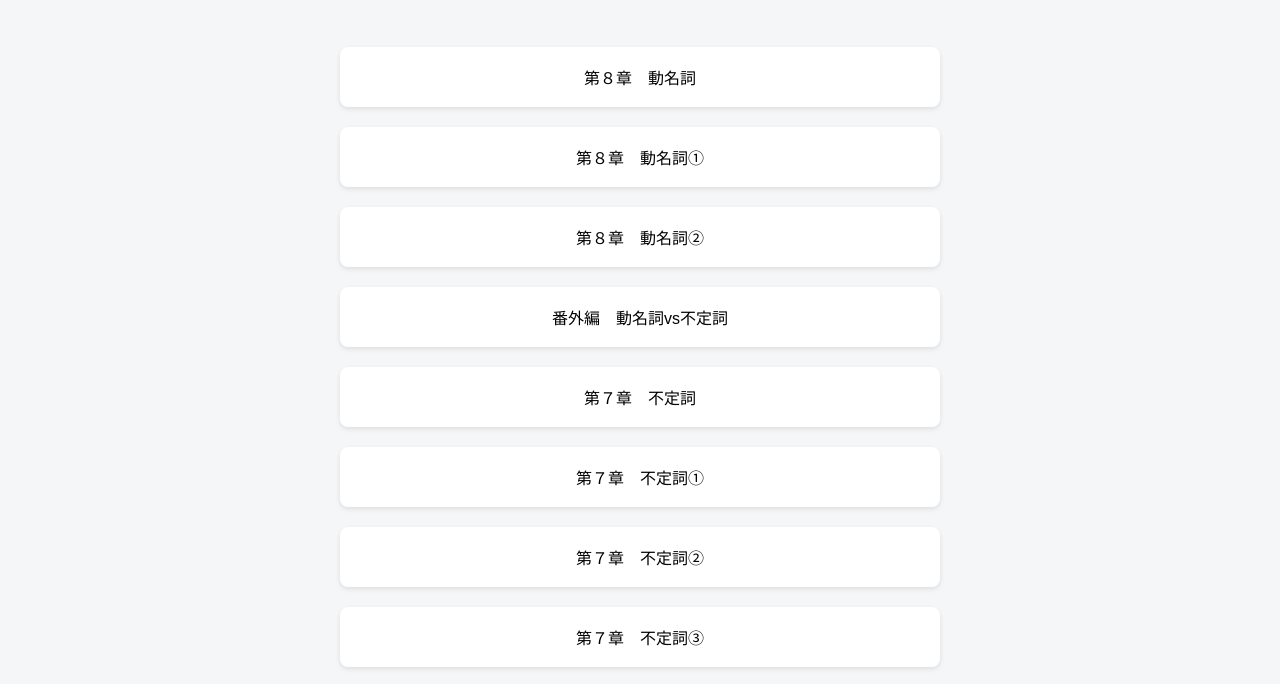
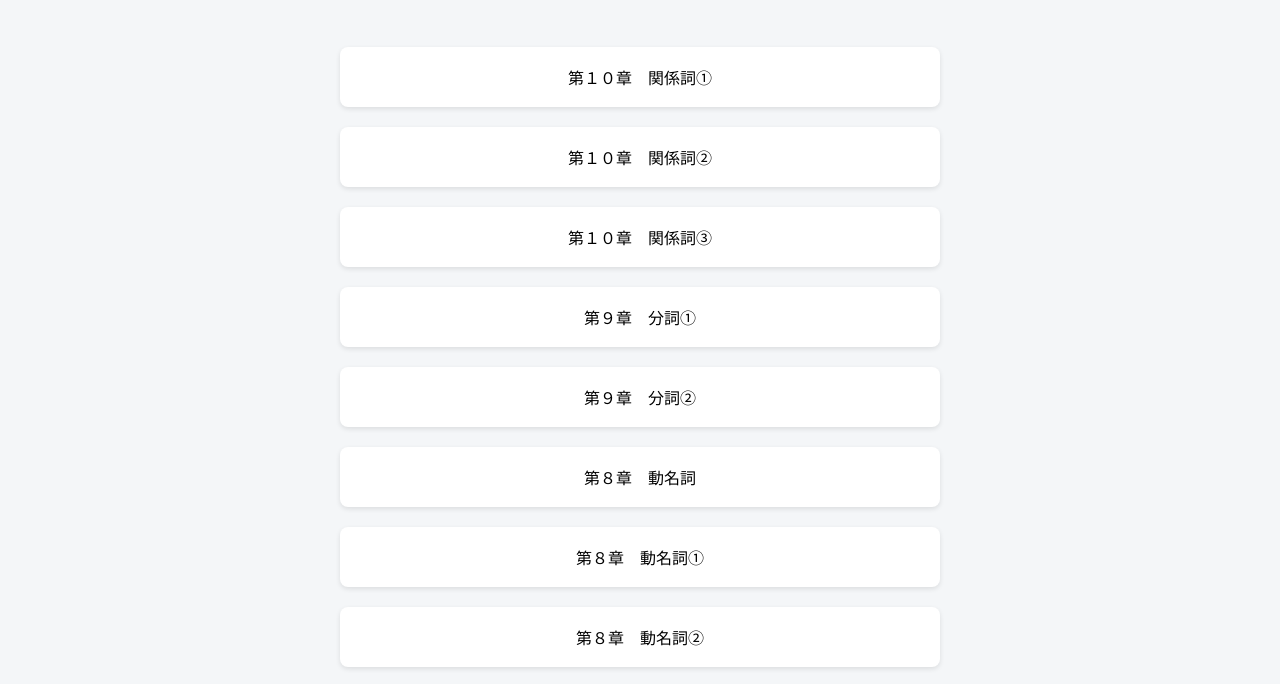
Before and after one commit to DaichiG-SBMK/Ansho-Reibun-top, a plain HTML site: page index.html in a window 1280 px wide. Shown: the part 87-771 px from the top of the page. Drawn offline with Linux system fonts and the light colour scheme.

Commit message:
Add files via upload

```diff
--- a/index.html
+++ b/index.html
@@ -54,6 +54,26 @@ h1 {
 <h1>暗唱例文道場</h1>
 
 <div class="container">
+
+<button class="chapter-btn" onclick="location.href='https://daichig-sbmk.github.io/Ansho-Reibun-101/'">
+第１０章　関係詞①
+</button>
+
+<button class="chapter-btn" onclick="location.href='https://daichig-sbmk.github.io/Ansho-Reibun-102/'">
+第１０章　関係詞②
+</button>
+
+<button class="chapter-btn" onclick="location.href='https://daichig-sbmk.github.io/Ansho-Reibun-103/'">
+第１０章　関係詞③
+</button>
+
+<button class="chapter-btn" onclick="location.href='https://daichig-sbmk.github.io/Ansho-Reibun-91/'">
+第９章　分詞①
+</button>
+
+<button class="chapter-btn" onclick="location.href='https://daichig-sbmk.github.io/Ansho-Reibun-92/'">
+第９章　分詞②
+</button>
 
 <button class="chapter-btn" onclick="location.href='https://daichig-sbmk.github.io/Ansho-Reibun-8/'">
 第８章　動名詞
```
